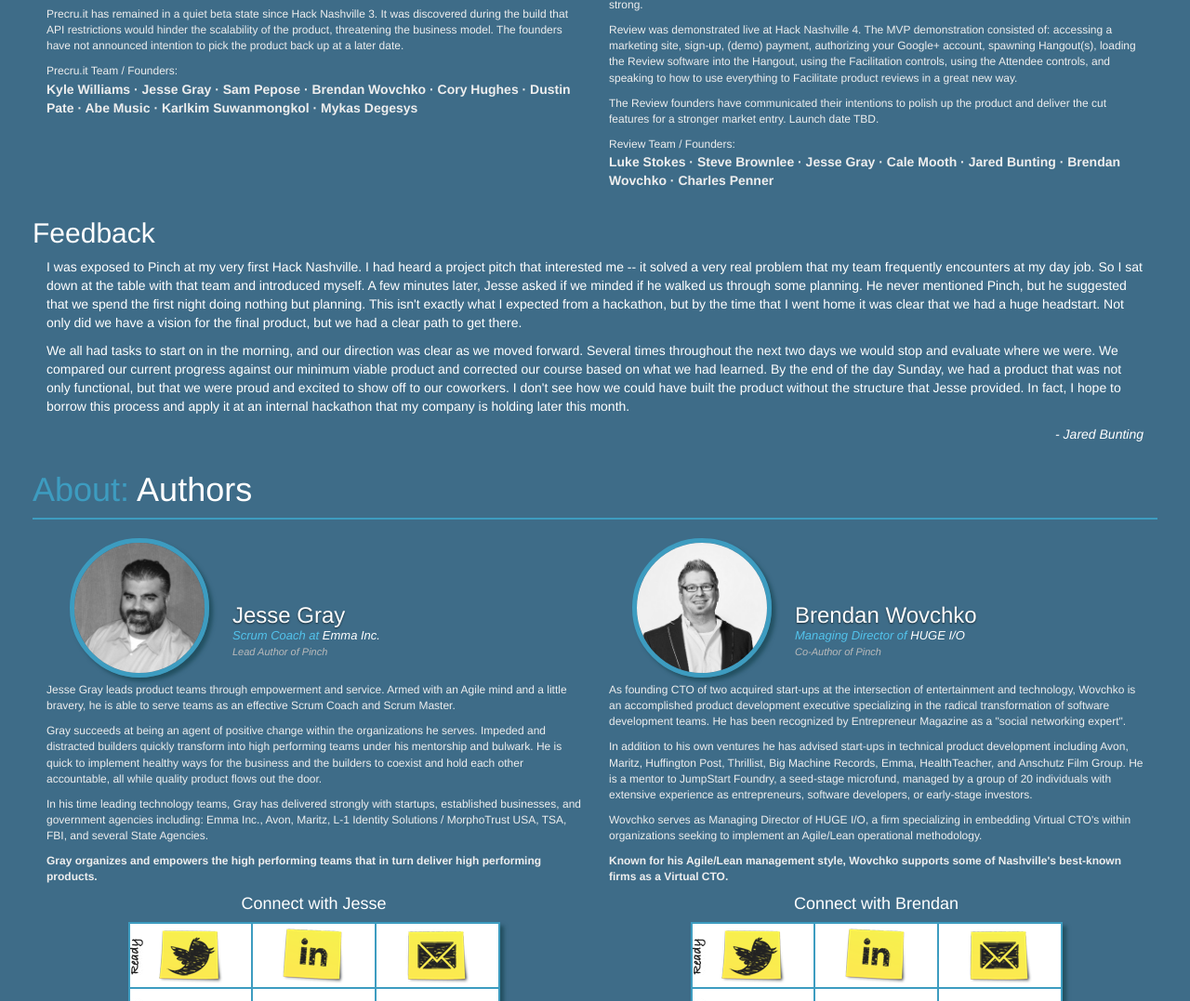
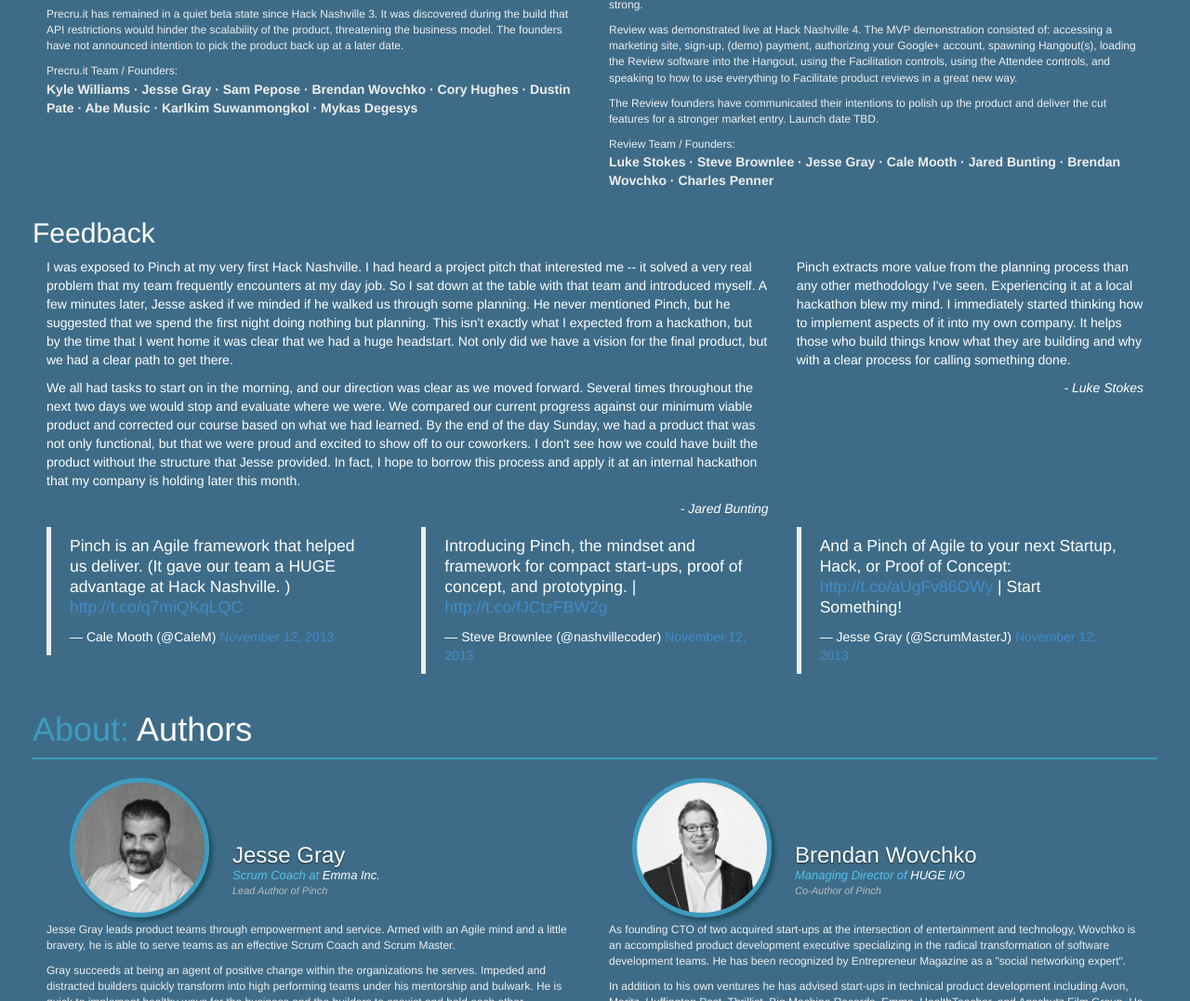
Before and after one commit to lifeingray/startpinching, a plain HTML site: page http/index.html in a window 1280 px wide. Shown: the part 8539-9616 px from the top of the page at 93% size. Drawn offline with nearby package versions, Linux system fonts and the light colour scheme.

Commit message:
Corrected GA and added more feedback

```diff
--- a/http/index.html
+++ b/http/index.html
@@ -669,9 +669,9 @@
 			</div>
 
 			  <!-- Feedback -->
-			  <div class="row" id="projects">
+			  <div class="row">
 			  <h2> Feedback </h2>
-				<div class="col-md-12">
+				<div class="col-md-8">
 					<p>
 						I was exposed to Pinch at my very first Hack Nashville.  I had heard a project pitch that interested me -- it solved a very real problem that my team frequently encounters at my day job.  So I sat down at the table with that team and introduced myself.  A few minutes later, Jesse asked if we minded if he walked us through some planning.  He never mentioned Pinch, but he suggested that we spend the first night doing nothing but planning.  This isn't exactly what I expected from a hackathon, but by the time that I went home it was clear that we had a huge headstart.  Not only did we have a vision for the final product, but we had a clear path to get there.
 					</p>
@@ -679,6 +679,26 @@
 						We all had tasks to start on in the morning, and our direction was clear as we moved forward.  Several times throughout the next two days we would stop and evaluate where we were.  We compared our current progress against our minimum viable product and corrected our course based on what we had learned.  By the end of the day Sunday, we had a product that was not only functional, but that we were proud and excited to show off to our coworkers.  I don't see how we could have built the product without the structure that Jesse provided.  In fact, I hope to borrow this process and apply it at an internal hackathon that my company is holding later this month.
 					</p>
 					<p class="align-right"><em> - Jared Bunting </em></p>
+				</div>
+				<div class="col-md-4">
+					<p>
+						Pinch extracts more value from the planning process than any other methodology I've seen. Experiencing it at a local hackathon blew my mind. I immediately started thinking how to implement aspects of it into my own company. It helps those who build things know what they are building and why with a clear process for calling something done.
+					</p>
+					<p class="align-right"><em> - Luke Stokes </em></p>
+				</div>
+			  </div>
+			  <div class="row">
+				<div class="col-md-4">
+					<blockquote class="twitter-tweet"><p>Pinch is an Agile framework that helped us deliver. (It gave our team a HUGE advantage at Hack Nashville. ) <a href="http://t.co/q7miQKqLQC">http://t.co/q7miQKqLQC</a></p>&mdash; Cale Mooth (@CaleM) <a href="https://twitter.com/CaleM/statuses/400310782208270336">November 12, 2013</a></blockquote>
+					<script async src="//platform.twitter.com/widgets.js" charset="utf-8"></script>
+				</div>
+				<div class="col-md-4">
+					<blockquote class="twitter-tweet"><p>Introducing Pinch, the mindset and framework for compact start-ups, proof of concept, and prototyping. | <a href="http://t.co/fJCtzFBW2g">http://t.co/fJCtzFBW2g</a></p>&mdash; Steve Brownlee (@nashvillecoder) <a href="https://twitter.com/nashvillecoder/statuses/400288825886265344">November 12, 2013</a></blockquote>
+					<script async src="//platform.twitter.com/widgets.js" charset="utf-8"></script>
+				</div>
+				<div class="col-md-4">
+					<blockquote class="twitter-tweet"><p>And a Pinch of Agile to your next Startup, Hack, or Proof of Concept: <a href="http://t.co/aUgFv86OWy">http://t.co/aUgFv86OWy</a> | Start Something!</p>&mdash; Jesse Gray (@ScrumMasterJ) <a href="https://twitter.com/ScrumMasterJ/statuses/400343587667599360">November 12, 2013</a></blockquote>
+					<script async src="//platform.twitter.com/widgets.js" charset="utf-8"></script>
 				</div>
 			  </div>
 
@@ -845,13 +865,13 @@
 	<script src="js/pinch.js"></script>
 	<!-- GA -->
 	<script>
-		(function(i,s,o,g,r,a,m){i['GoogleAnalyticsObject']=r;i[r]=i[r]||function(){
-		(i[r].q=i[r].q||[]).push(arguments)},i[r].l=1*new Date();a=s.createElement(o),
-		m=s.getElementsByTagName(o)[0];a.async=1;a.src=g;m.parentNode.insertBefore(a,m)
-		})(window,document,'script','//www.google-analytics.com/analytics.js','ga');
+		  (function(i,s,o,g,r,a,m){i['GoogleAnalyticsObject']=r;i[r]=i[r]||function(){
+		  (i[r].q=i[r].q||[]).push(arguments)},i[r].l=1*new Date();a=s.createElement(o),
+		  m=s.getElementsByTagName(o)[0];a.async=1;a.src=g;m.parentNode.insertBefore(a,m)
+		  })(window,document,'script','//www.google-analytics.com/analytics.js','ga');
 
-		ga('create', 'UA-5095153-2', 'lifeingray.com');
-		ga('send', 'pageview');
+		  ga('create', 'UA-5095153-4', 'startpinching.com');
+		  ga('send', 'pageview');
 	</script>
   </body>
 </html>
```
